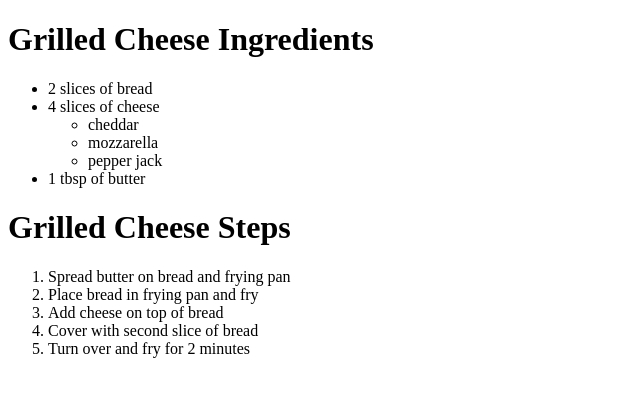
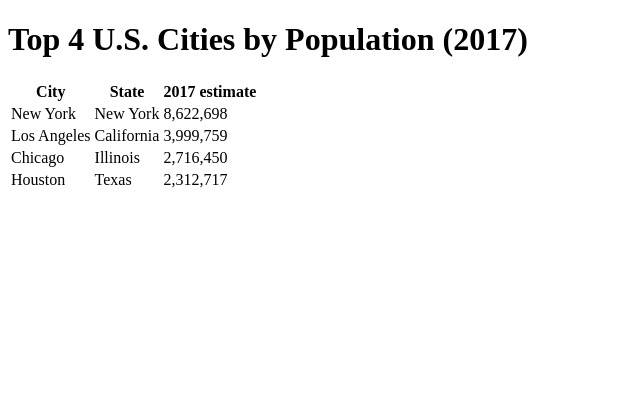
Before and after one commit to Mercy5-k/html-basic-structure, a website: page index.html in a window 1280 px wide. Shown: the whole page, without its empty margins (0-640 px from the left). Drawn offline with Linux system fonts and the light colour scheme.

```diff
--- a/index.html
+++ b/index.html
@@ -1,33 +1,42 @@
 <!DOCTYPE html>
 <html lang="en">
   <head>
-    <meta charset="UTF-8" />
-    <title>Grilled Cheese Recipe</title>
-    <link rel="stylesheet" href="styles.css" />
-  </head>
+  <meta charset="UTF-8" />
+  <title>City Population Table</title>
+  <link rel="stylesheet" href="styles.css" />
+</head>
   <body>
-    <!-- This is a comment -->
-    <h1>Grilled Cheese Ingredients</h1>
-    <ul>
-      <li>2 slices of bread</li>
-      <li>
-        4 slices of cheese
-        <ul>
-          <li>cheddar</li>
-          <li>mozzarella</li>
-          <li>pepper jack</li>
-        </ul>
-      </li>
-      <li>1 tbsp of butter</li>
-    </ul>
+    <!-- This is a comment to pass the test -->
 
-    <h1>Grilled Cheese Steps</h1>
-    <ol>
-      <li>Spread butter on bread and frying pan</li>
-      <li>Place bread in frying pan and fry</li>
-      <li>Add cheese on top of bread</li>
-      <li>Cover with second slice of bread</li>
-      <li>Turn over and fry for 2 minutes</li>
-    </ol>
+    <h1>Top 4 U.S. Cities by Population (2017)</h1>
+
+    <table>
+      <tr>
+        <th>City</th>
+        <th>State</th>
+        <th>2017 estimate</th>
+      </tr>
+      <tr>
+        <td>New York</td>
+        <td>New York</td>
+        <td>8,622,698</td>
+      </tr>
+      <tr>
+        <td>Los Angeles</td>
+        <td>California</td>
+        <td>3,999,759</td>
+      </tr>
+      <tr>
+        <td>Chicago</td>
+        <td>Illinois</td>
+        <td>2,716,450</td>
+      </tr>
+      <tr>
+        <td>Houston</td>
+        <td>Texas</td>
+        <td>2,312,717</td>
+      </tr>
+    </table>
+
   </body>
 </html>
```
